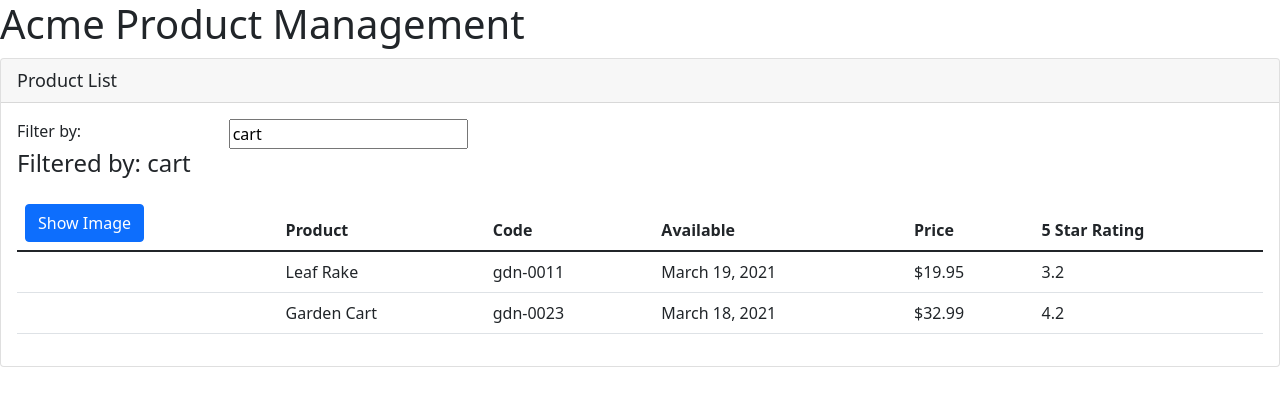
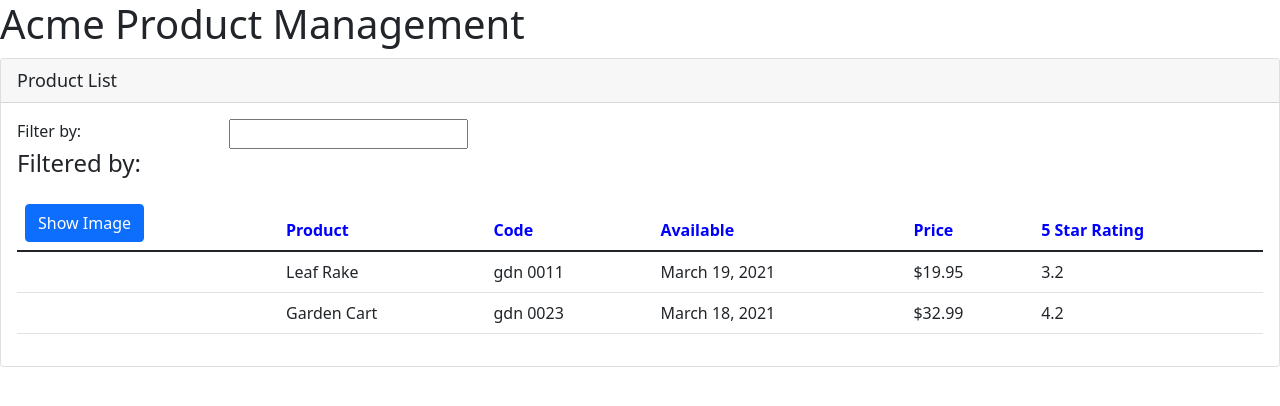
Before and after one commit to Lukasenko22/apm-new, an Angular app: page / in a window 1280 px wide. Shown: the top 406 px of the page. Built offline with nearby package versions, Linux system fonts and the light colour scheme.

Commit message:
Pushnutie zmien na doma

```diff
--- /dev/null
+++ b/src/app/products/product-list.component.css
@@ -0,0 +1,3 @@
+thead {
+  color: #0000ff;
+}
--- a/src/app/products/product-list.component.html
+++ b/src/app/products/product-list.component.html
@@ -27,11 +27,11 @@
         </tr>
         </thead>
         <tbody>
-          <tr *ngFor="let p of products">
+          <tr *ngFor="let p of filteredProducts">
             <td><img *ngIf="showImage" [src]="p.imageUrl" [title]="p.productName"
                      [style.width.px]="imageWidth" [style.margin.px]="imageMargin"/></td>
             <td>{{p.productName}}</td>
-            <td>{{p.productCode | lowercase}}</td>
+            <td>{{p.productCode | lowercase | convertToSpaces: '-'}}</td>
             <td>{{p.releaseDate}}</td>
             <td>{{p.price | currency: 'USD':'symbol':'1.2-2'}}</td>
             <td>{{p.starRating}}</td>
--- a/src/app/products/product-list.component.ts
+++ b/src/app/products/product-list.component.ts
@@ -1,16 +1,19 @@
-import { Component } from '@angular/core';
+import {Component, OnInit} from '@angular/core';
+import {IProduct} from "./product";
 
 @Component({
   selector: 'pm-products',
-  templateUrl: './product-list.component.html'
+  templateUrl: './product-list.component.html',
+  styleUrls: ['./product-list.component.css']
 })
-export class ProductListComponent {
+export class ProductListComponent implements OnInit {
   pageTitle: string = "Product List";
   imageWidth: number = 50;
   imageMargin: number = 2;
   showImage: boolean = false;
-  listFilter: string = "cart";
-  products: any[] = [{
+  private _listFilter: string = "";
+  filteredProducts: IProduct[] = [];
+  products: IProduct[] = [{
       "productId": 1,
       "productName": "Leaf Rake",
       "productCode": "GDN-0011",
@@ -31,7 +34,25 @@
       "imageUrl": "assets/images/garden_cart.png"
     }
   ];
+  ngOnInit(): void {
+    this.listFilter = '';
+  }
+
+  get listFilter(): string {
+    return this._listFilter;
+  }
+
+  set listFilter(value: string) {
+    this._listFilter = value;
+    this.filteredProducts = this.performFilter(value);
+  }
+
   toggleImage(): void {
     this.showImage = !this.showImage;
   }
+
+  performFilter(value: string): IProduct[]{
+    value = value.toLowerCase();
+    return this.products.filter((product: IProduct) => product.productName.toLowerCase().includes(value));
+  }
 }
--- /dev/null
+++ b/src/app/products/product.ts
@@ -0,0 +1,10 @@
+export interface IProduct {
+  productId: number;
+  productName: string;
+  productCode: string;
+  releaseDate: string;
+  price: number;
+  description: string;
+  starRating: number;
+  imageUrl: string;
+}
--- /dev/null
+++ b/src/app/shared/convert-to-spaces.pipe.ts
@@ -0,0 +1,12 @@
+import {Pipe, PipeTransform} from "@angular/core";
+
+@Pipe({
+  name: 'convertToSpaces'
+})
+export class ConvertToSpacesPipe implements PipeTransform {
+
+
+  transform(value: string, character: string): string {
+    return value.replace(character,' ');
+  }
+}
--- a/src/index.html
+++ b/src/index.html
@@ -2,7 +2,7 @@
 <html lang="en">
 <head>
   <meta charset="utf-8">
-  <title>Apm</title>
+  <title>APM</title>
   <base href="/">
   <meta name="viewport" content="width=device-width, initial-scale=1">
   <link rel="icon" type="image/x-icon" href="favicon.ico">
```
Also changed, not shown: src/app/app.module.ts (+6 -4 lines).
